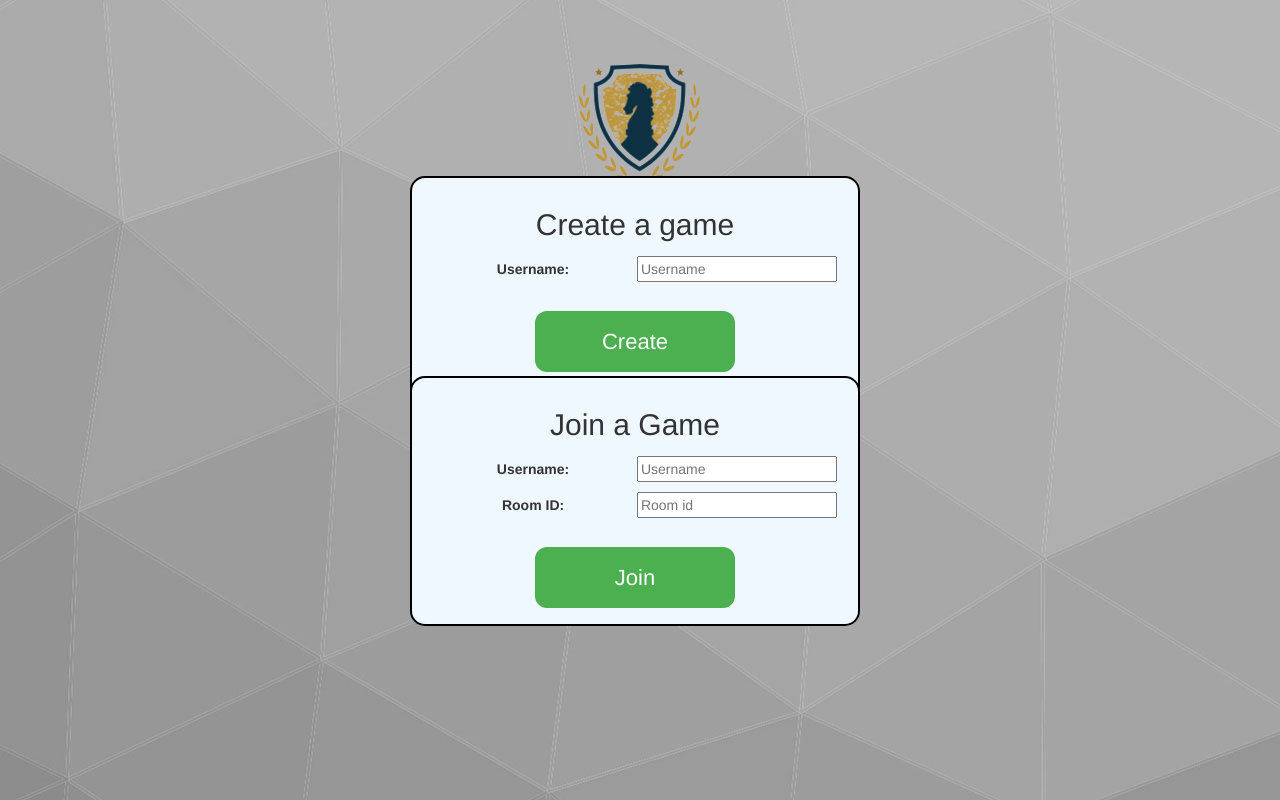
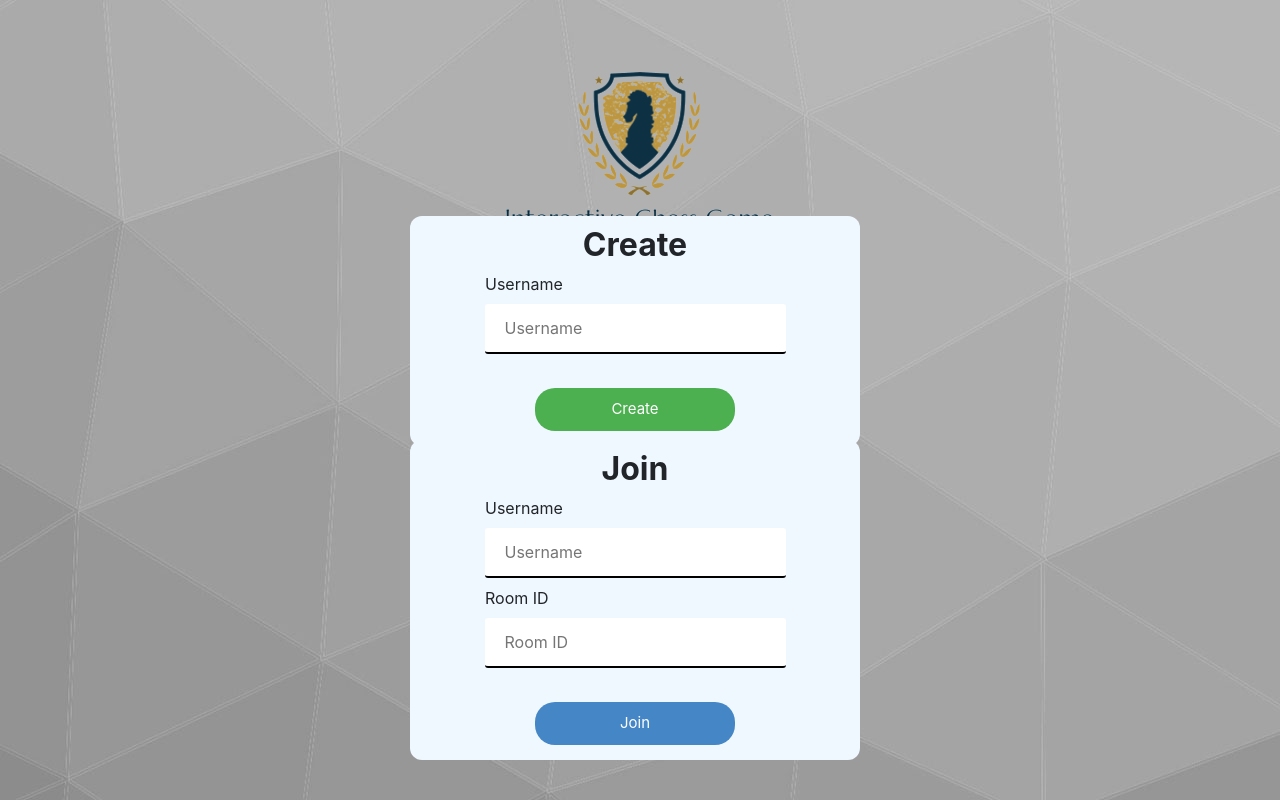
Before and after one commit to tuanpnm99/realtime_interactive_chess, a website: page home.html in a window 1280 px wide. Drawn offline with nearby package versions, Linux system fonts and the light colour scheme; no server answers.

Commit message:
Update UI

```diff
--- a/home.html
+++ b/home.html
@@ -1,4 +1,3 @@
-<!--Home version 2 by Ziwei Hou (Doing icon/background)-->
 <!DOCTYPE HTML>
 <html lang="en">
 	<head>
@@ -11,10 +10,9 @@
 
 		<link rel="stylesheet" href="https://stackpath.bootstrapcdn.com/bootstrap/4.3.1/css/bootstrap.min.css" integrity="sha384-ggOyR0iXCbMQv3Xipma34MD+dH/1fQ784/j6cY/iJTQUOhcWr7x9JvoRxT2MZw1T" crossorigin="anonymous">
 
-
 		<title>Interactive Chess</title>
 
-		<link rel="stylesheet" type="text/css" href="https://maxcdn.bootstrapcdn.com/bootstrap/3.3.7/css/bootstrap.min.css">
+
 
 		<style>
 			body {
@@ -23,88 +21,86 @@
 			}
 			.container1 {
 				position: absolute;
-				top: 47%;
+				top: 52%;
 				left: 50%;
 				margin-top: -200px;
 				margin-left: -230px;
 				width: 450px;
-				height: 225px;
-				vertical-align: middle;
+				height: 230px;
 				padding: 10px;
-				border: 2px solid #000;
-				border-radius: 15px;
-				-moz-border-radius: 15px;
+				border: 0px solid #000;
+				border-radius: 12px;
+				-moz-border-radius: 12px;
 				background-color:aliceblue;
 			}
 
 			.container2 {
 				position: absolute;
-				top: 72%;
+				top: 80%;
 				left: 50%;
 				margin-top: -200px;
 				margin-left: -230px;
 				width: 450px;
-				height: 250px;
-				vertical-align: middle;
+				height: 320px;
 				padding: 10px;
-				border: 2px solid #000;
-				border-radius: 15px;
-				-moz-border-radius: 15px;
+				border: px solid #000;
+				border-radius: 12px;
+				-moz-border-radius: 12px;
 				background-color: aliceblue;
 			}
-
 
 			.button {
 				background:    #00FF7F;
 				border-radius: 75%;
 				padding:       8px 20px;
 				color:         #000;
-				display:       inline-block;
 				font:          normal 700 24px/1 "Calibri", sans-serif;
 				text-align:    center;
 			}
 
-
-			label {
-				display: inline-block;
-				width: 200px;
-				text-align: center;
+			input[type=text] {
+				width: 70%;
+				padding: 12px 20px;
+				margin: 8px 0;
+				box-sizing: border-box;
+				border: none;
+				border-radius: 3px;
+				border-bottom: 2px solid black;
 			}
 
-			input {
-				margin-top: 5px;
-				margin-bottom: 5px;
+			.submit_button1 {
 				display: inline-block;
-				vertical-align: left-side;
-				margin-left: 0px;
-				width: 200px
-			}
-			.submit_button1 {
 				background-color: #4CAF50; /* Green */
 				border: none;
-				border-radius: 12px;
+				border-radius: 20px;
 				color: white;
-				padding: 15px 32px;
+				padding: 10px 32px;
 				text-align: center;
 				text-decoration: none;
-				display: inline-block;
-				font-size: 22px;
-				margin: 4px 2px;
+				font-size: 15px;
+				margin: 2px 1px;
 				cursor: pointer;
 				width: 200px;
 			}
 
+			label {
+				display: inline-block;
+				width: 300px;
+				height: 1px;
+				text-align: left;
+			}
+
 			.submit_button2 {
+				display: inline-block;
 				background-color: #4486c6; /* Blue */
 				border: none;
-				border-radius: 12px;
+				border-radius: 20px;
 				color: white;
-				padding: 15px 32px;
+				padding: 10px 32px;
 				text-align: center;
 				text-decoration: none;
-				display: inline-block;
-				font-size: 22px;
-				margin: 4px 2px;
+				font-size: 15px;
+				margin: 2px 1px;
 				cursor: pointer;
 				width: 200px;
 			}
@@ -112,6 +108,8 @@
 			.button1 {
 				width: 200px;
 			}
+
+
 		</style>
 	</head>
 
@@ -141,46 +139,50 @@
 		socket.on('join', function(response){
 			window.location.replace(response);
 		})
+
 	});
 
+	</script>
 
-	</script>
 	<body>
 		<div class="title">
 			<center>
-				<br><br><img src="/img/logo.png">
+				<br><br><img src="img/logo.png">
 			</center>
 		</div>
 
 		<div class="container1">
 			<center>
-				<h2>Create a game</h2>
+				<h2><b>Create</b></h2>
 			<div>
 				<form id="create">
-            <label>Username:</label>
-  					<input type="text" id="usr_name1" placeholder="Username" rows="1" required></label>
+
+					<label>Username</label>
+					<input type="text" id="usr_name1" placeholder="Username"></input>
 					<br><br>
 					<button class="submit_button1" id="create">Create</button>
 					<br><br>
+
 				</form>
 			</div>
-
 				<br>
 			</center>
 		</div>
 
 		<div class="container2">
 			<center>
-				<h2>Join a Game</h2>
+				<h2><b>Join</b></h2>
 			<div>
 				<form id="join">
-            <label>Username:</label>
-            <input type="text" id="usr_name2" placeholder="Username" rows="1" required></label>
-            <label>Room ID:</label>
-            <input type="text" id="room_id" placeholder="Room id" rows="1" required></label>
+
+					<label>Username</label>
+					<input type="text" id="usr_name2" placeholder="Username" required></input>
+					<label>Room ID</label>
+					<input type="text" id="room_id" placeholder="Room ID" required></input>
 					<br><br>
-            <button class="submit_button1">Join</button>
+					<button class="submit_button2">Join</button>
 					<br><br>
+
 				</form>
 			</div>
 				<br>
--- a/roomManager.js
+++ b/roomManager.js
@@ -52,7 +52,7 @@ class RoomManager{
       }
     }
     this.USER_TO_ROOM[user_id] = room_id;
-    var msg = "Success to join!";
+    var msg = "You have joined the room successfully!";;
     if(this.is_full(room_id)){
       room.pause = false;
       msg = "Ready to start the game!";
```
Also changed, not shown: game_page.html (+114 -20 lines). Lines whose indentation alone changed are shown as unchanged.
